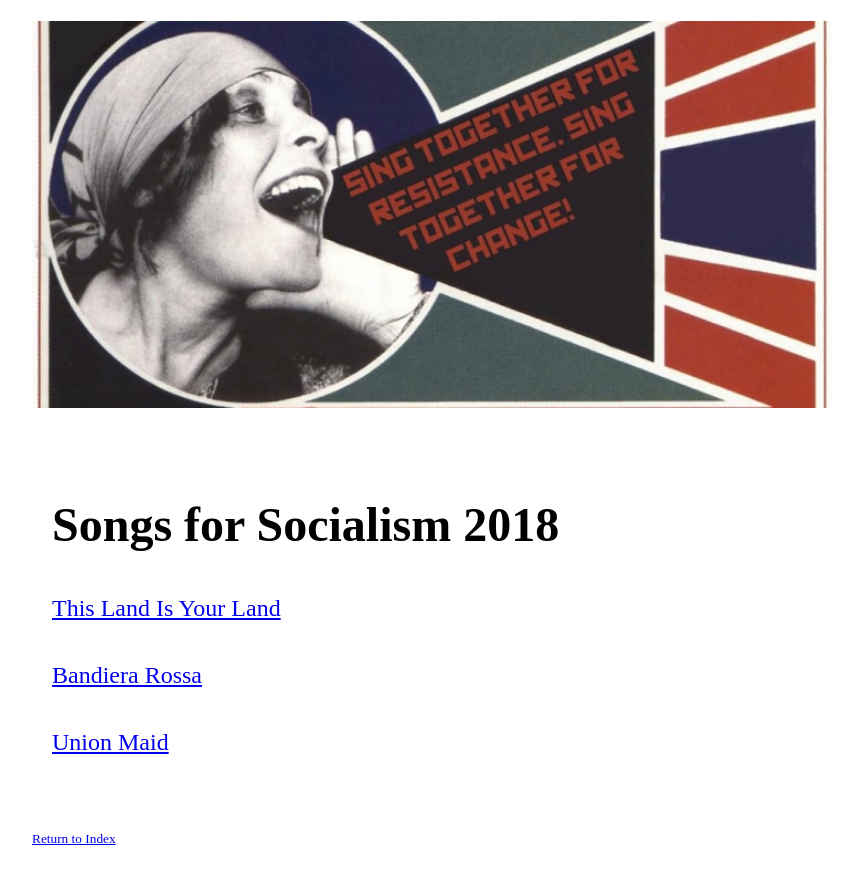
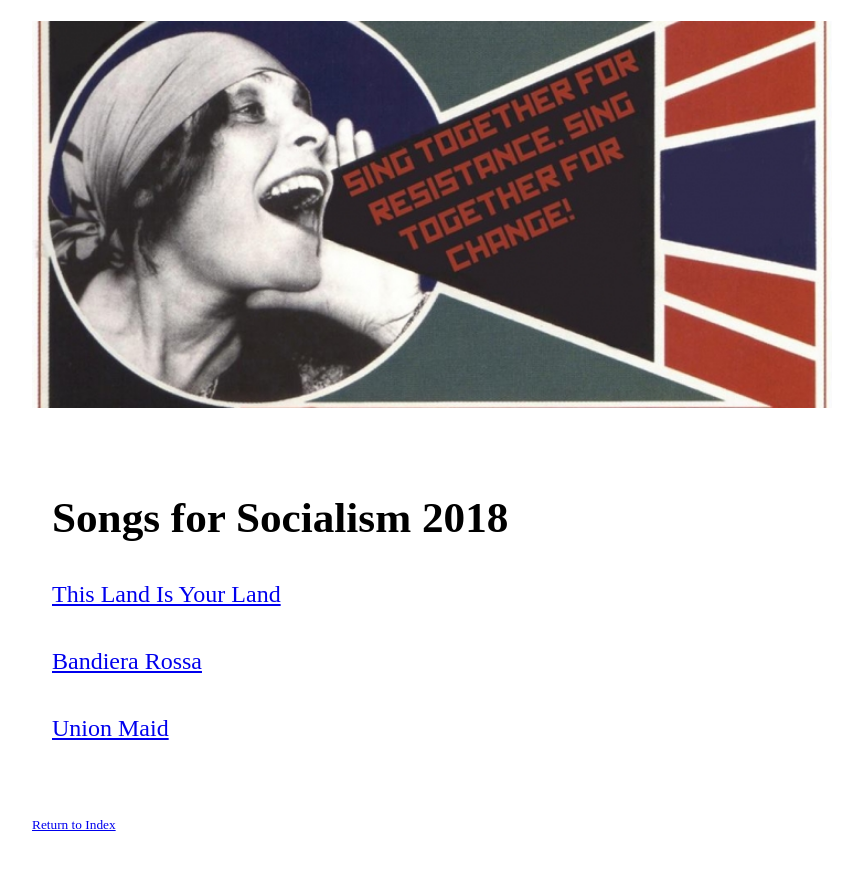
Before and after one commit to socialismconference/songbook.github.io, a Jekyll site: the page built from index.md, in a window 1280 px wide. Shown: the top 884 px of the page, without its empty margins (208-1069 px from the left). Built offline with Jekyll 4.4.1, drawn with Linux system fonts in a browser that asks for light colours; our own code applies the rules of GitHub Pages for plain Markdown files; a script that is not in the unit is left out.

Commit message:
Update style.css

```diff
--- a/assets/css/style.css
+++ b/assets/css/style.css
@@ -12,13 +12,13 @@ header img {
 section {
   width: 100%;
   padding: 5px;
-  font-size: 3.6vw;
+  font-size: 3.8vw;
 }
 section h2, section h3, section p {
   padding:0;
 }
 section h2 {
-  font-size:2em;
+  font-size:1.8em;
 }
 section h3 {
   font-size:1.2em;
```
